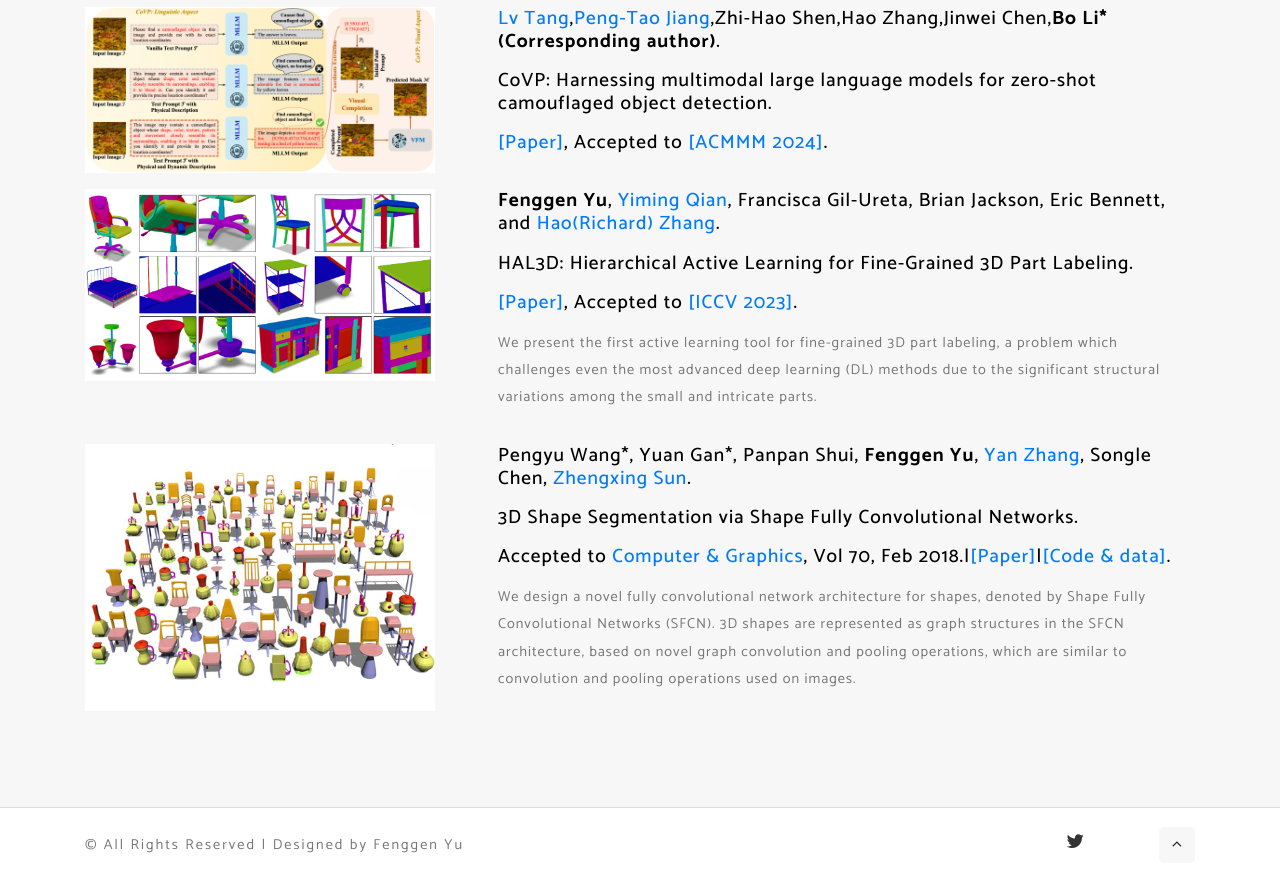
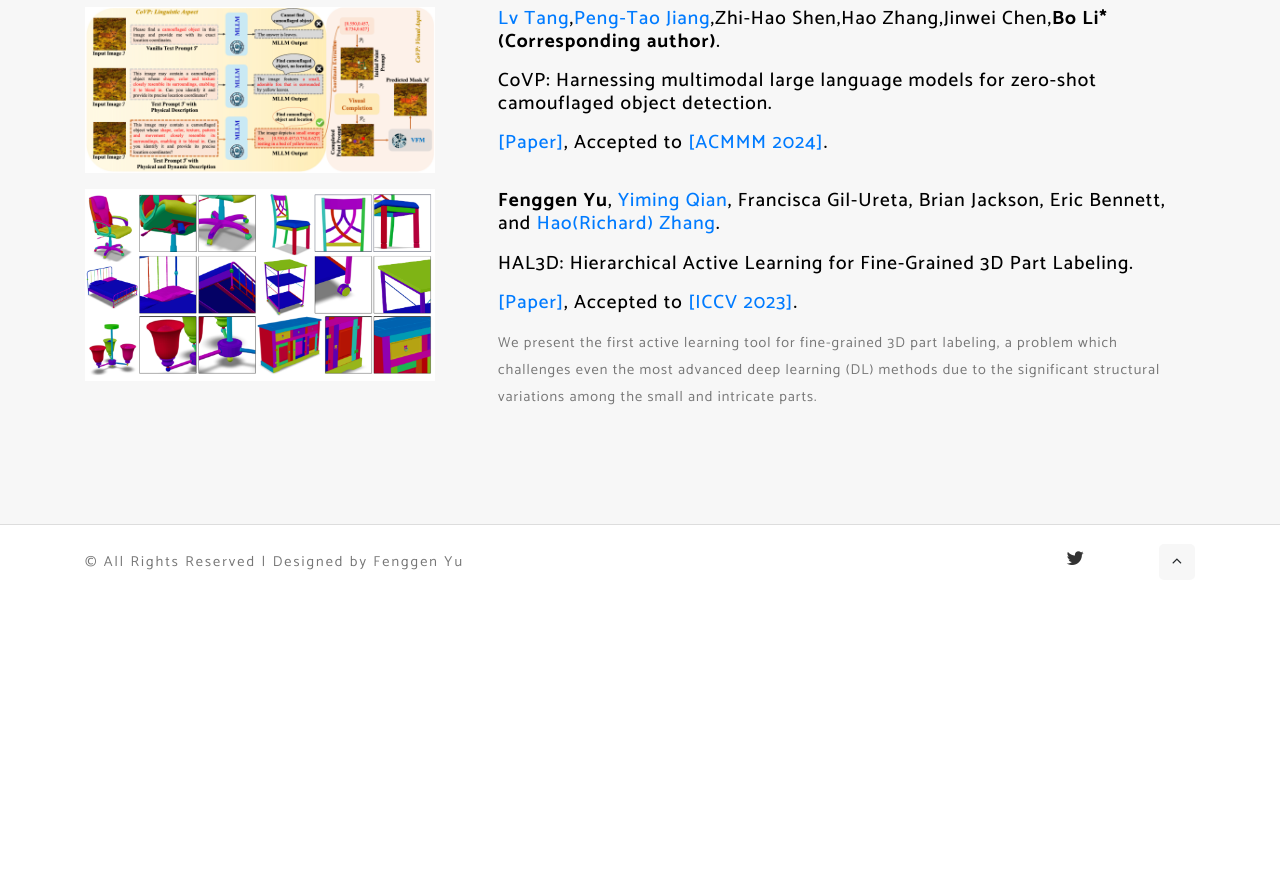
Before and after one commit to Concerning2001/Concerning2001.github.io, a plain HTML site: page pub.html in a window 1280 px wide. Shown: the part 868-1751 px from the top of the page. After the commit the page ends 1468 px from the top, so only its background shows below. Drawn offline with Linux system fonts and the light colour scheme.

Commit message:
Update pub.html

```diff
--- a/pub.html
+++ b/pub.html
@@ -145,18 +145,7 @@ License URL: http://creativecommons.org/licenses/by/3.0/
 
 
 
-			<div class="feature-grids row mt-3">
-				<div class="col-lg-4 ab-content-img">
-                    <img src="images/proj3.jpg" alt="" class="img-fluid image1">
-                </div>
-                <div class="col-lg-8 ab-content-inf pl-lg-5">
-					<h3 class="mb-3 wthree_title">Pengyu Wang*, Yuan Gan*, Panpan Shui, <strong>Fenggen Yu</strong>, <a href="https://cs.nju.edu.cn/zhangyan/">Yan Zhang</a>, Songle Chen, <a href="https://cs.nju.edu.cn/sunzhx/">Zhengxing Sun</a>.</h3>
-                    <h3 class="mb-3 wthree_title">3D Shape Segmentation via Shape Fully Convolutional Networks.</h3>
-                    <h3 class="mb-3 wthree_title">Accepted to <a href="https://www.journals.elsevier.com/computers-and-graphics">Computer & Graphics</a>, Vol 70, Feb 2018.|<a href="https://arxiv.org/pdf/1702.08675.pdf">[Paper]</a>|<a href="https://github.com/yuangan/3D-Shape-Segmentation-via-Shape-Fully-Convolutional-Networks">[Code & data]</a>.</h3>
 
-					<p>We design a novel fully convolutional network architecture for shapes, denoted by Shape Fully Convolutional Networks (SFCN). 3D shapes are represented as graph structures in the SFCN architecture, based on novel graph convolution and pooling operations, which are similar to convolution and pooling operations used on images. </p>
-                </div>
-			</div>
         </div>
     </section>
 
```
